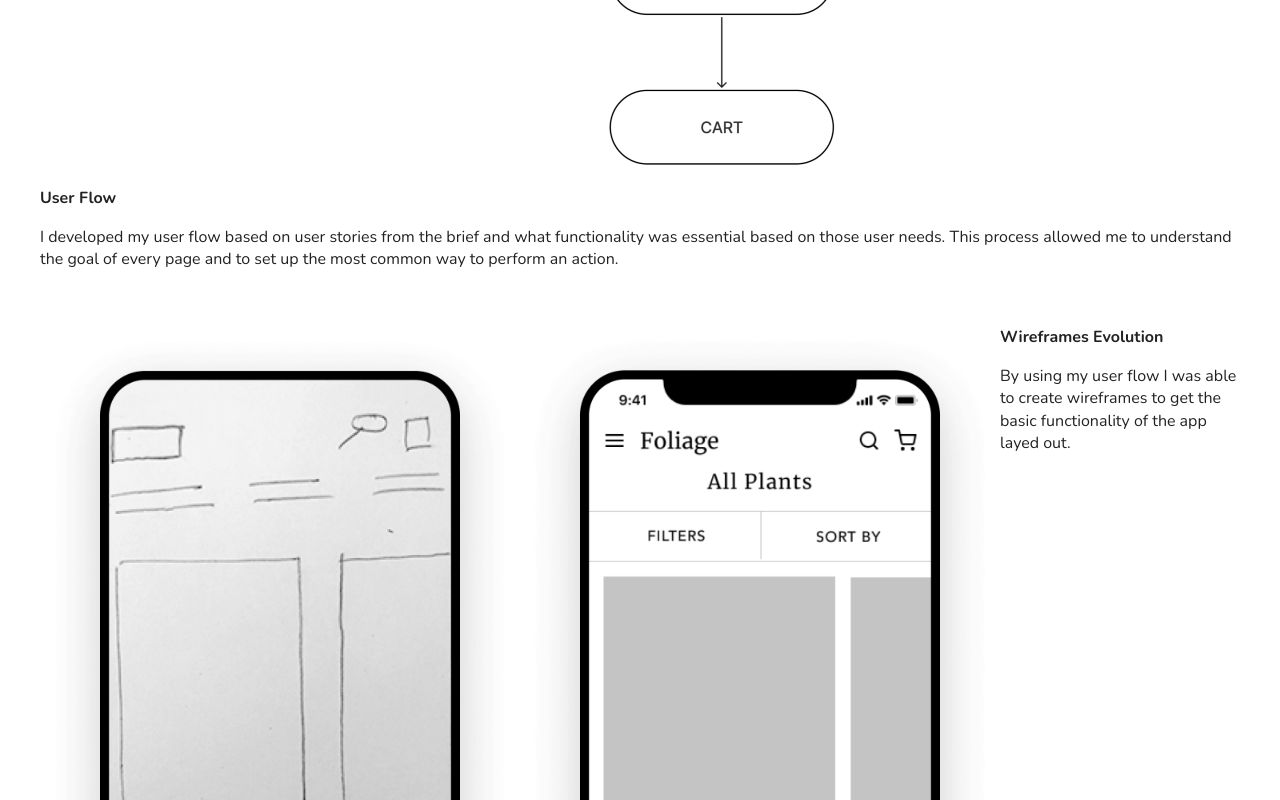
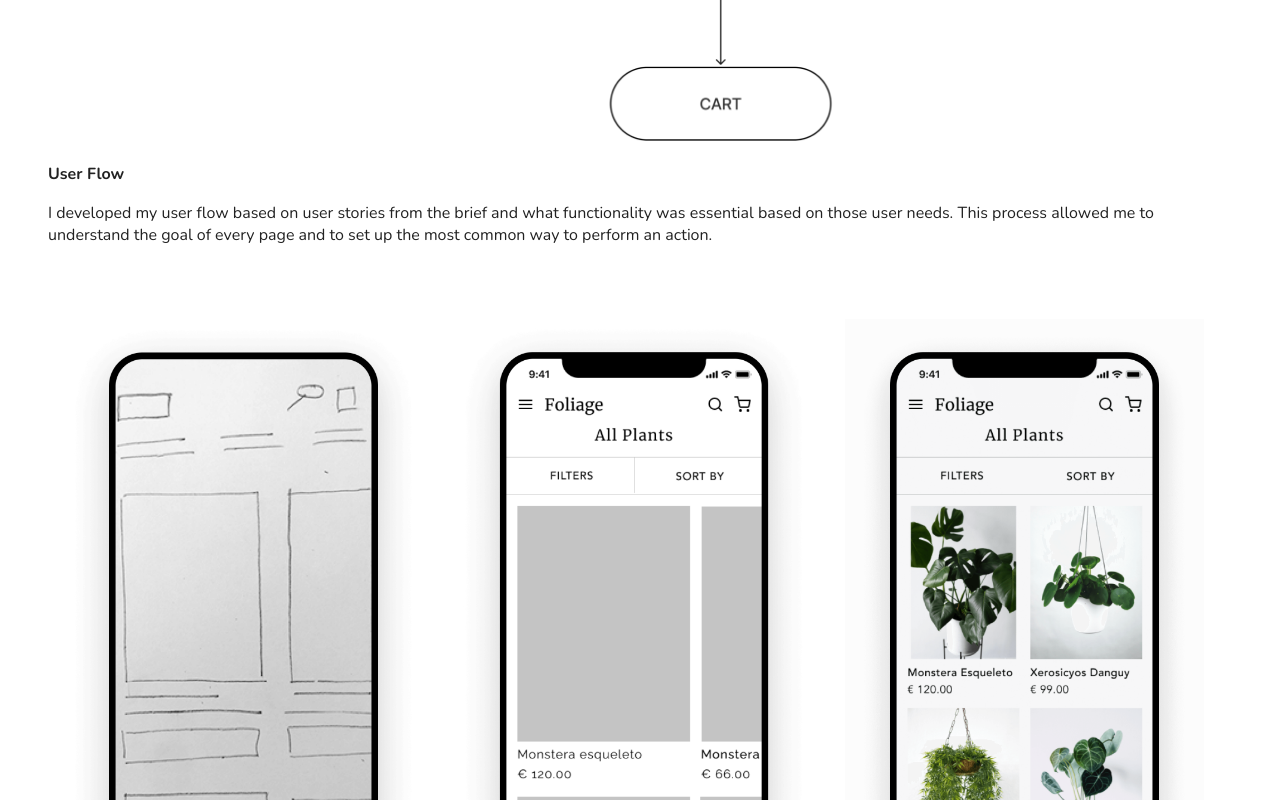
Before and after one commit to mirjanazidar/portfolio-website-mz, a plain HTML site: page foliage.html in a window 1280 px wide. Shown: the part 2000-2800 px from the top of the page. Drawn offline with nearby package versions, Linux system fonts and the light colour scheme.

Commit message:
Update style.css
added space between columns and corrected the margin

```diff
--- a/css/style.css
+++ b/css/style.css
@@ -6,6 +6,10 @@ Light: #434068
 White: #ffffff
 White for frames:#f2f2f2;
 */
+
+* {
+  box-sizing: border-box;
+}
 body {
   background-color: #ffffff;
   font-family: 'Nunito', sans-serif;
@@ -90,7 +94,7 @@ a:active {
 }
 
 .row {
-  margin: 16px 0;
+  margin: 16px -1em;
   padding-bottom: 24px;
 }
 
@@ -279,6 +283,7 @@ a {
 
   [class*="col-"] {
     float: left;
+    padding: 1em;
   }
 
   .row::after {
@@ -294,7 +299,7 @@ a {
 
 @media only screen and (min-width: 1024px) {
   .col-md-4 {
-    width: 40%;
+    width: 33%;
   }
 
   .col-md-7 {
```
